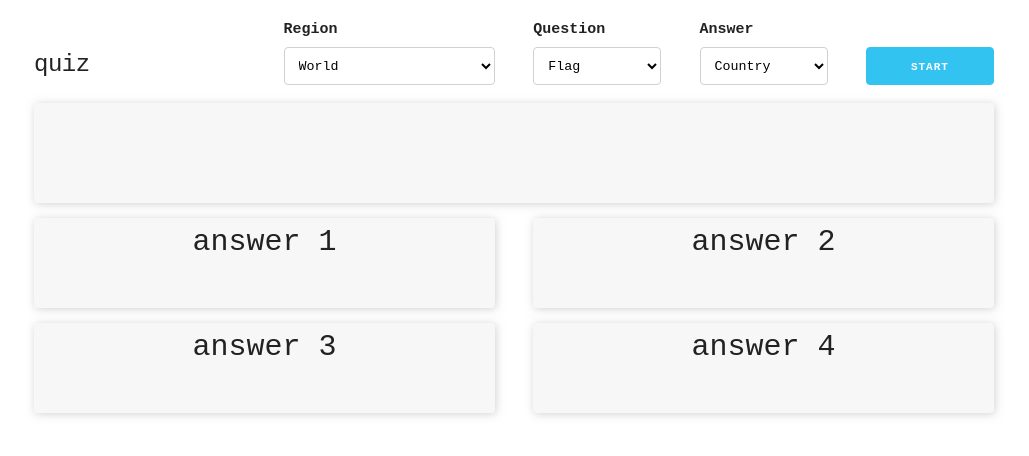
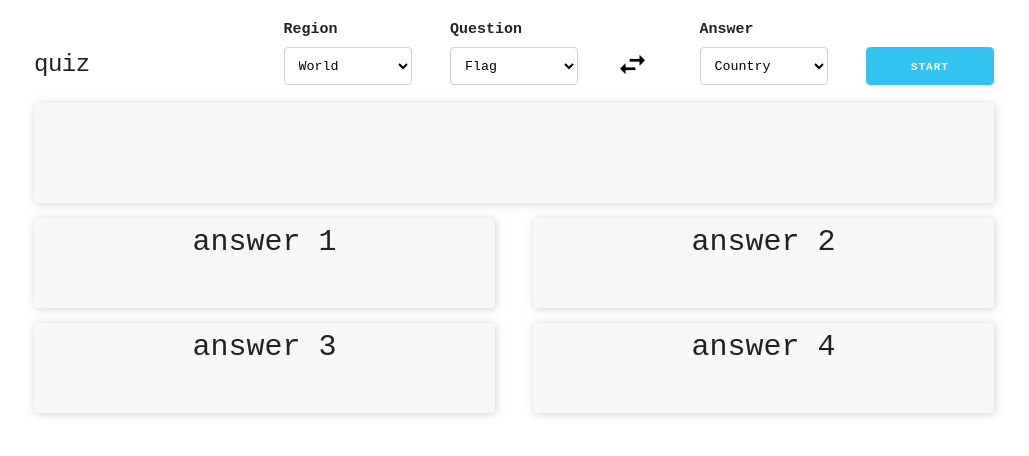
Before and after one commit to priboy68rus/flags, a plain HTML site: page index.html in a window 1280 px wide. Shown: the whole page, without its empty margins (126-1155 px from the left). Drawn offline with nearby package versions, Linux system fonts and the light colour scheme; a script that the page names is missing.

Commit message:
added swap button

```diff
--- a/index.html
+++ b/index.html
@@ -12,7 +12,7 @@
             <div class="three columns">
                 <h5 id='info'>quiz</h5>
             </div>
-            <div class="three columns">
+            <div class="two columns">
                 <label for="select-quiz-region">Region</label>
                 <select id="select-quiz-region" class="u-full-width">
                     <option value="world">World</option>
@@ -32,6 +32,13 @@
                     <option value="country" disabled>Country</option>
                     <option value="capital">Capital</option>
                 </select>
+            </div>
+
+            <div class="one column">
+                <div id="swap-icon">
+                    <img src="swap.png"></img>
+                </div>
+
             </div>
 
             <div class="two columns">
--- a/main.js
+++ b/main.js
@@ -5,6 +5,7 @@ const question_card = document.querySelector(".question-card");
 const answer_cards = document.querySelectorAll(".card");
 const info = document.querySelector("#info");
 const answers_container = document.querySelector(".answers-container");
+const swap_icon = document.querySelector("#swap-icon");
 
 const grey = "rgb(247, 247, 247)";
 const green = "rgb(157, 247, 139)";
@@ -43,6 +44,12 @@ window.onload = function() {
             }
         }
     });
+
+    swap_icon.addEventListener('click', (e) => {
+        t = select_answer_type.value;
+        select_answer_type.value = select_question_type.value;
+        select_question_type.value = t;
+    })
 }
 
 
--- a/styles.css
+++ b/styles.css
@@ -77,6 +77,16 @@
     margin-top: 29px;
 }
 
+#swap-icon {
+    margin-top: 34px;
+    margin-left: 4px;
+    cursor: pointer;
+}
+
+#swap-icon img {
+    height: 25px;
+}
+
 
 /* mobile version */
 @media screen and (max-width: 800px) {
@@ -111,4 +121,8 @@
     .question-card p {
         padding-top: 0px;
     }
+
+    #swap-icon {
+        margin: 0;
+    }
 }
```
Also changed, not shown: swap.png (added).
